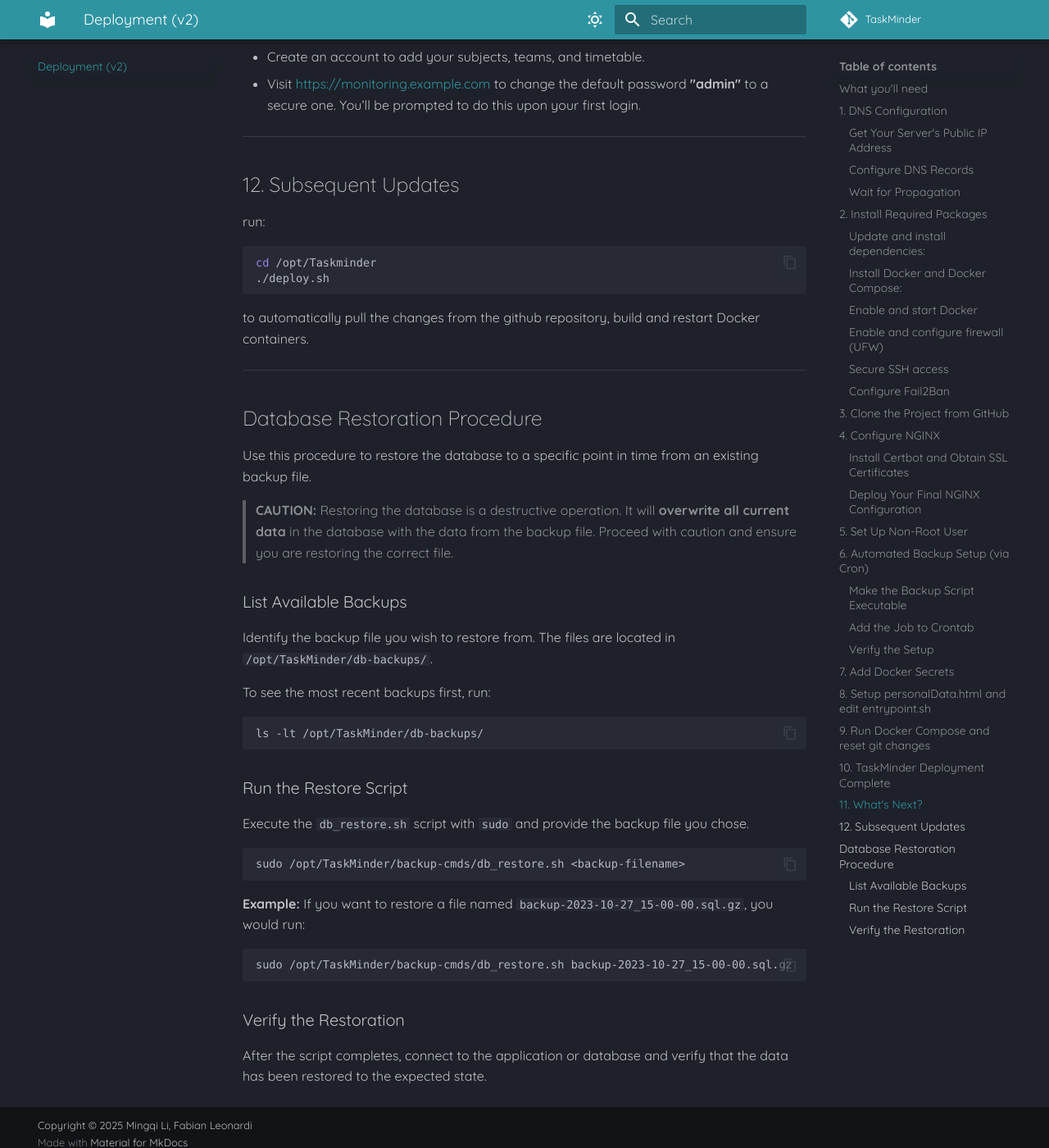
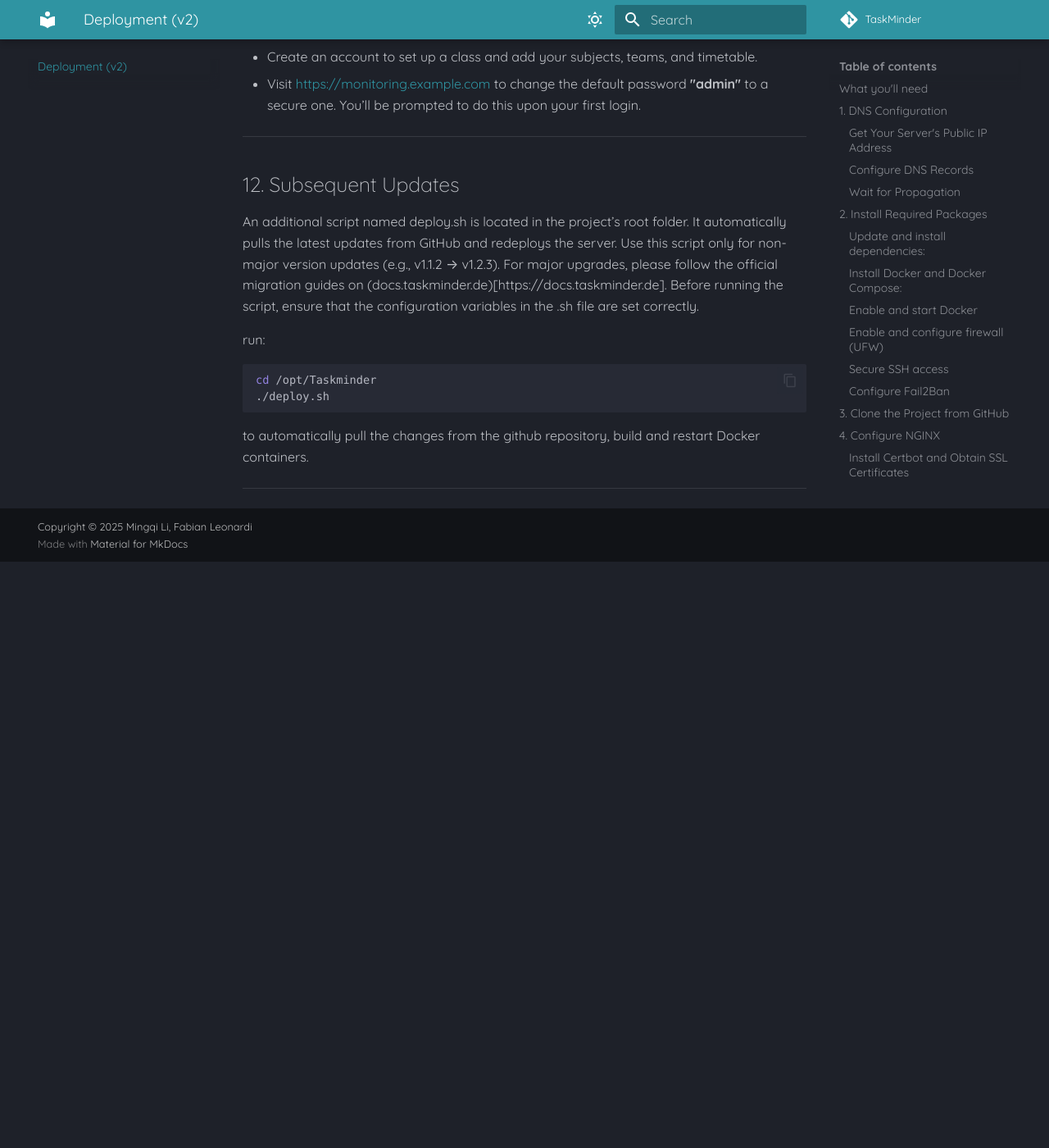
Before and after one commit to Codylon-Studios/TaskMinder, an MkDocs documentation site: the page built from docs/src/deploy-v2.md, in a window 1280 px wide and 1400 px high, scrolled down 7707 px. Shown: the whole window at 82% size. Built offline with MkDocs 1.6.1 and Material for MkDocs 9.7.7, drawn with Linux system fonts in a browser that asks for light colours; some web fonts are replaced; comment, search, counter and statistics services are not loaded; after the commit the page ends 8392 px from its top, so only the background shows below that.

Commit message:
improve scripts, add event cleanup func

````diff
--- a/docs/src/deploy-v2.md
+++ b/docs/src/deploy-v2.md
@@ -340,12 +340,16 @@ Your TaskMinder server should now be running at:
 
 ## 11. What's Next?
 
-- Create an account to add your subjects, teams, and timetable.
+- Create an account to set up a class and add your subjects, teams, and timetable.
 - Visit [https://monitoring.example.com](https://monitoring.example.com) to change the default password **"admin"** to a secure one. You’ll be prompted to do this upon your first login.
 
 ---
 
 ## 12. Subsequent Updates
+
+An additional script named deploy.sh is located in the project’s root folder. It automatically pulls the latest updates from GitHub and redeploys the server.
+Use this script only for non-major version updates (e.g., v1.1.2 → v1.2.3). For major upgrades, please follow the official migration guides on (docs.taskminder.de)[https://docs.taskminder.de].
+Before running the script, ensure that the configuration variables in the .sh file are set correctly.
 
 run:
 
@@ -357,38 +361,3 @@ cd /opt/Taskminder
 to automatically pull the changes from the github repository, build and restart Docker containers.
 
 ---
-
-## Database Restoration Procedure
-
-Use this procedure to restore the database to a specific point in time from an existing backup file.
-
-> **CAUTION:** Restoring the database is a destructive operation. It will **overwrite all current data** in the database with the data from the backup file. Proceed with caution and ensure you are restoring the correct file.
-
-### List Available Backups
-
-Identify the backup file you wish to restore from. The files are located in `/opt/TaskMinder/db-backups/`.
-
-To see the most recent backups first, run:
-
-```bash
-ls -lt /opt/TaskMinder/db-backups/
-```
-
-### Run the Restore Script
-
-Execute the `db_restore.sh` script with `sudo` and provide the backup file you chose.
-
-```bash
-sudo /opt/TaskMinder/backup-cmds/db_restore.sh <backup-filename>
-```
-
-**Example:**
-If you want to restore a file named `backup-2023-10-27_15-00-00.sql.gz`, you would run:
-
-```bash
-sudo /opt/TaskMinder/backup-cmds/db_restore.sh backup-2023-10-27_15-00-00.sql.gz
-```
-
-### Verify the Restoration
-
-After the script completes, connect to the application or database and verify that the data has been restored to the expected state.
````
Also changed, not shown: 7 other files.
